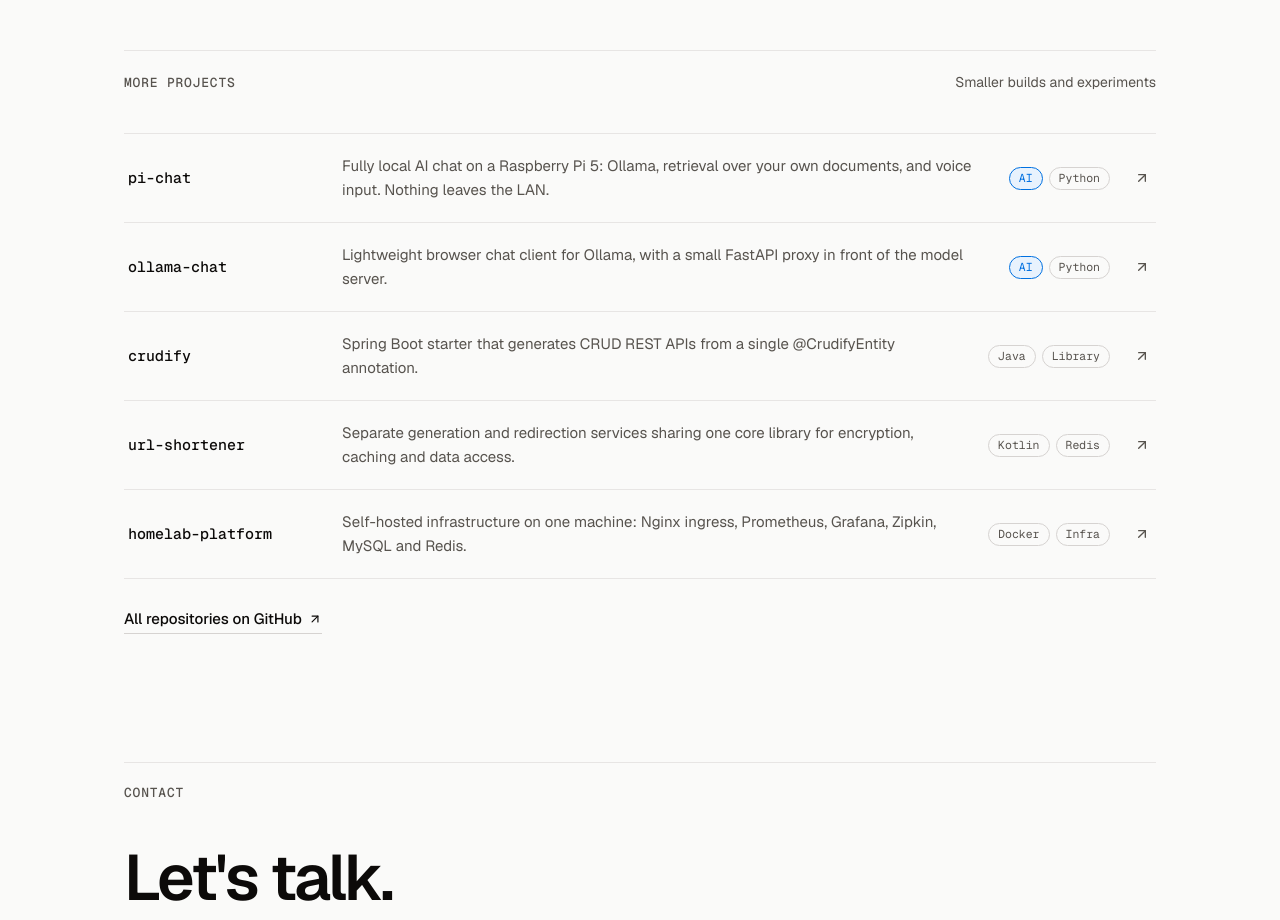
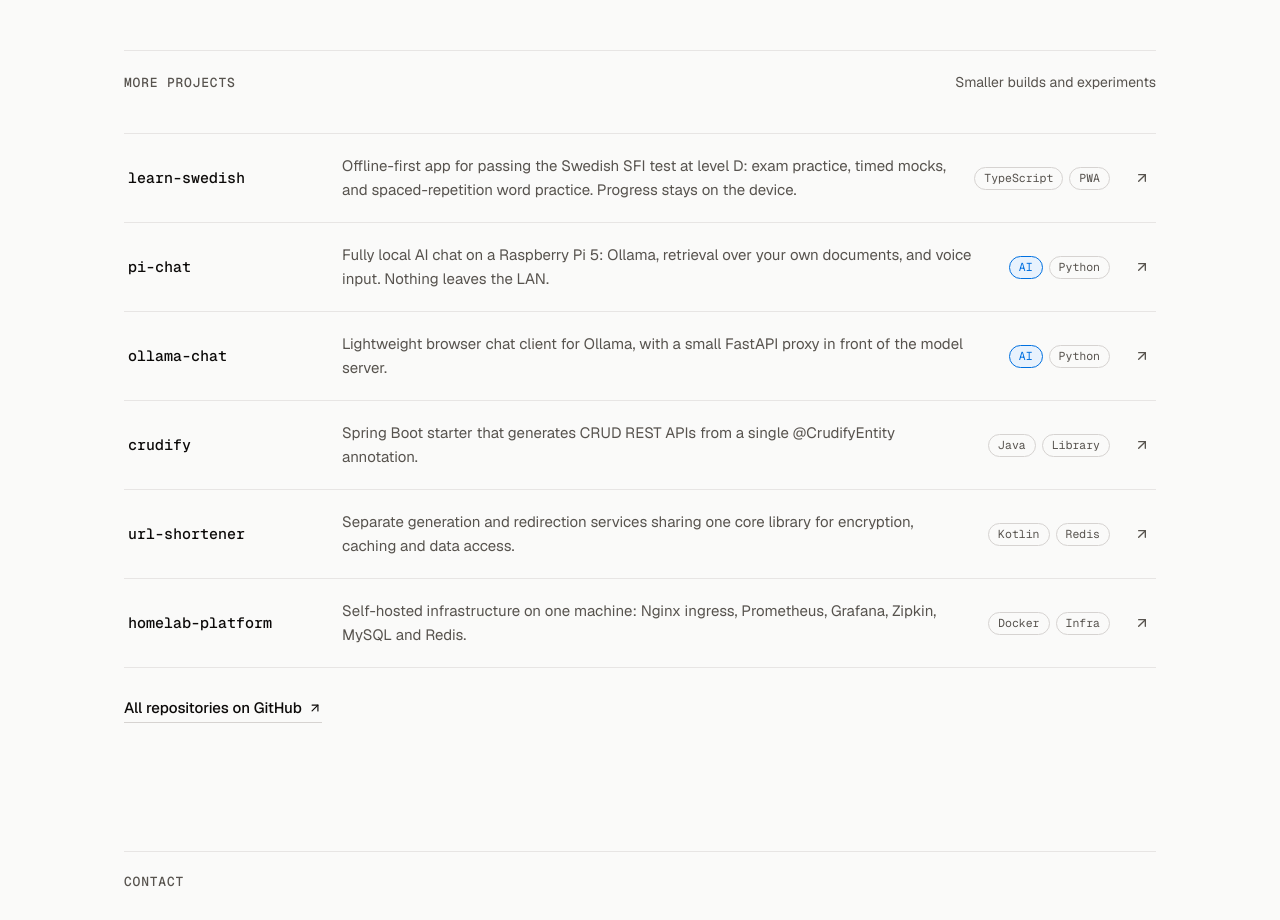
Before and after one commit to imkulwant/imkulwant.github.io, a plain HTML site: page index.html in a window 1280 px wide. Shown: the part 2820-3740 px from the top of the page. Drawn offline with nearby package versions, Linux system fonts and the light colour scheme.

Commit message:
feat: add learn-swedish to more projects

```diff
--- a/index.html
+++ b/index.html
@@ -633,6 +633,12 @@
       <p>Smaller builds and experiments</p>
     </div>
     <ul class="list">
+      <li><a class="row" href="https://imkulwant.github.io/learn-swedish/" target="_blank" rel="noopener">
+        <span class="row-name">learn-swedish</span>
+        <span class="row-desc">Offline-first app for passing the Swedish SFI test at level D: exam practice, timed mocks, and spaced-repetition word practice. Progress stays on the device.</span>
+        <span class="row-tags"><span class="tag">TypeScript</span><span class="tag">PWA</span></span>
+        <svg class="i go"><use href="#i-arrow"/></svg>
+      </a></li>
       <li><a class="row" href="https://github.com/imkulwant/pi-chat" target="_blank" rel="noopener">
         <span class="row-name">pi-chat</span>
         <span class="row-desc">Fully local AI chat on a Raspberry Pi 5: Ollama, retrieval over your own documents, and voice input. Nothing leaves the LAN.</span>
```
